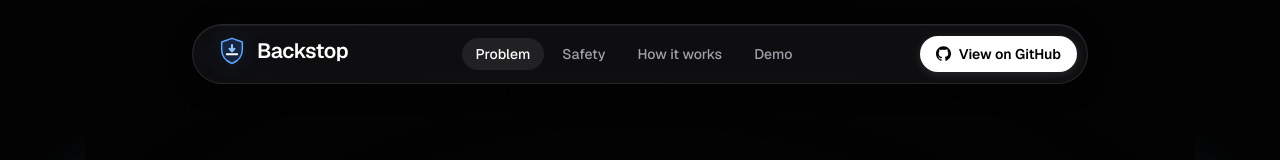
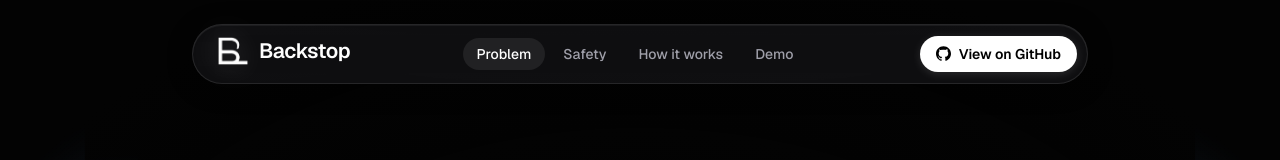
Before and after one commit to Enoch208/Backstop, a Next.js app in the folder frontend/: page / in a window 1280 px wide. Shown: the top 160 px of the page. Built offline with nearby package versions, Linux system fonts and the light colour scheme.

Commit message:
feat(frontend): brand logo mark

```diff
--- a/frontend/app/components/Wordmark.tsx
+++ b/frontend/app/components/Wordmark.tsx
@@ -1,15 +1,13 @@
+import Image from "next/image";
+
 type WordmarkProps = {
   className?: string;
-  /** Hide the text label, show the mark only. */
   markOnly?: boolean;
-  /** Mark size in px. */
   size?: number;
 };
 
-/**
- * Backstop wordmark — a shield whose horizontal "backstop" bar catches a
- * downward action (the bad deploy / destructive call) before it lands.
- */
+const MARK_RATIO = 551 / 514;
+
 export default function Wordmark({
   className = "",
   markOnly = false,
@@ -17,46 +15,13 @@ export default function Wordmark({
 }: WordmarkProps) {
   return (
     <span className={`group inline-flex items-center gap-2.5 ${className}`}>
-      <svg
-        width={size}
+      <Image
+        src="/logo-mark.png"
+        alt="Backstop"
+        width={Math.round(size * MARK_RATIO)}
         height={size}
-        viewBox="0 0 32 32"
-        fill="none"
-        xmlns="http://www.w3.org/2000/svg"
-        className="shrink-0 drop-shadow-[0_0_10px_rgba(37,99,235,0.35)] transition-all duration-300 group-hover:drop-shadow-[0_0_16px_rgba(96,165,250,0.6)]"
-        aria-hidden="true"
-      >
-        <defs>
-          <linearGradient id="bs-shield" x1="16" y1="2" x2="16" y2="30">
-            <stop stopColor="#3b82f6" />
-            <stop offset="1" stopColor="#1d4ed8" />
-          </linearGradient>
-        </defs>
-        {/* Shield body */}
-        <path
-          d="M16 2.5 27 6.4v8.1c0 7.6-4.7 12.4-11 14.9C9.7 26.9 5 22.1 5 14.5V6.4L16 2.5Z"
-          fill="url(#bs-shield)"
-          fillOpacity="0.16"
-          stroke="#60a5fa"
-          strokeWidth="1.6"
-          strokeLinejoin="round"
-        />
-        {/* The backstop bar */}
-        <path
-          d="M10.5 19.5h11"
-          stroke="#ffffff"
-          strokeWidth="2.2"
-          strokeLinecap="round"
-        />
-        {/* The downward action, caught on the bar */}
-        <path
-          d="M16 9.5v6.8m0 0-2.6-2.6M16 16.3l2.6-2.6"
-          stroke="#93c5fd"
-          strokeWidth="2.2"
-          strokeLinecap="round"
-          strokeLinejoin="round"
-        />
-      </svg>
+        className="shrink-0 drop-shadow-[0_0_12px_rgba(255,255,255,0.18)] transition-all duration-300 group-hover:drop-shadow-[0_0_18px_rgba(255,255,255,0.32)]"
+      />
       {!markOnly && (
         <span className="text-[1.3rem] font-semibold tracking-[-0.02em] text-white">
           Backstop
```
Also changed, not shown: frontend/public/logo-mark.png (added).
